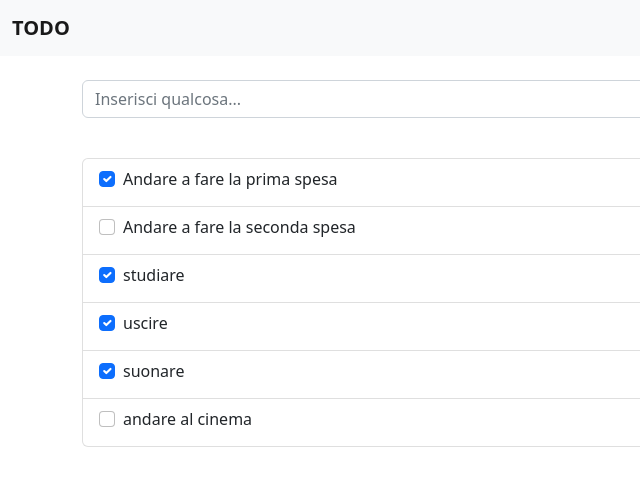
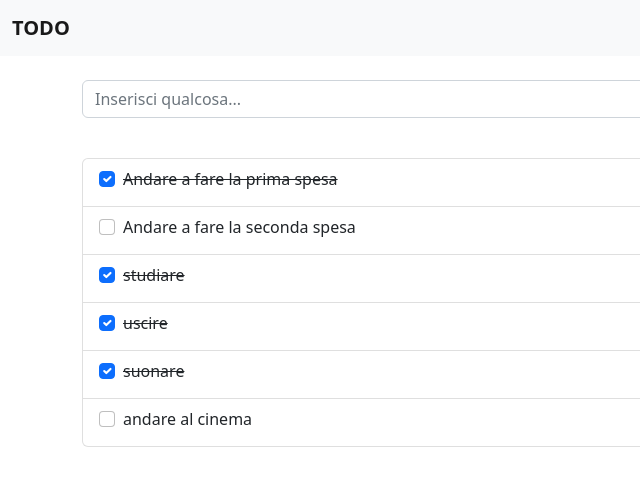
Before and after one commit to RiccardoNestola/vue-todolist, a plain HTML site: page index.html in a window 1280 px wide. Shown: the full height of the page, 0-640 px from the left. Drawn offline with nearby package versions, Linux system fonts and the light colour scheme.

Commit message:
add line cross

```diff
--- a/index.html
+++ b/index.html
@@ -33,7 +33,7 @@
 
                 <li class="list-group-item d-flex justify-content-between" v-for="element in todoList">
                     <input class="form-check-input me-2" type="checkbox" value="" id="firstCheckbox" v-model="element.done"/>
-                    <label class="form-check-label d-flex flex-grow-1" for="firstCheckbox">{{element.text}}</label>
+                    <label class="form-check-label d-flex flex-grow-1" for="firstCheckbox" @click="element.done = !element.done" :class="element.done ? 'line_cross' : ''">{{element.text}}</label>
                     <button type="button" class="btn btn-sm btn-outline-danger" @click="removeTodo(element)"><i class="fa-solid fa-trash fa-sm"></i></button>
 
 
```
